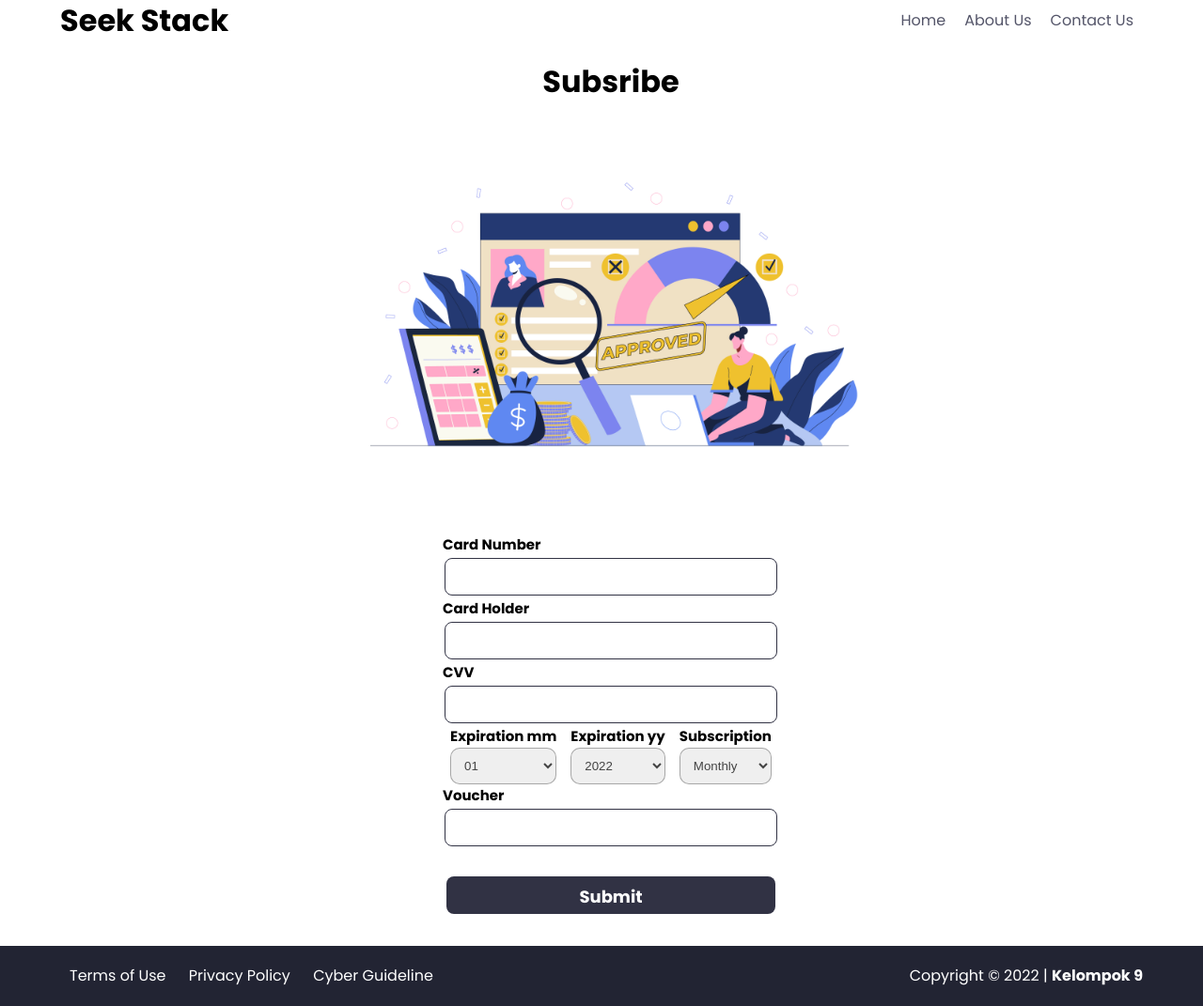
After one commit to VolaTile324/Kel9_WebProject, a PHP site: page /subscribe.html in a window 1280 px wide. The commit adds this page. Shown: the whole page at 94% size. Run offline with PHP 8.4, Linux system fonts and the light colour scheme.

Commit message:
Added subscribe

```diff
--- a/css/index.css
+++ b/css/index.css
@@ -102,11 +102,11 @@
 }
 
 .checked-list{
-    list-style-image: url('image/list/checked.png');
+    list-style-image: url('../image/list/checked.png');
 }
 
 .unchecked-list{
-    list-style-image: url('image/list/unchecked.png');
+    list-style-image: url('../image/list/unchecked.png');
 }
 
 
--- /dev/null
+++ b/css/subscribe.css
@@ -0,0 +1,79 @@
+.subs-container{
+    margin: 0;
+}
+
+.subs-img img{
+    margin: 20px;
+    width: 600px ;
+    margin-right: 20px;
+}
+
+.subs-container form{
+    border: 1px;
+    display: flex;
+    align-items: center;
+    justify-content: center;
+    flex-direction: column;
+    width: 100%;
+    padding: 10px;
+    background-color: transparent;
+    border: 12px;
+}
+
+form h1{
+    text-align: center;
+}
+
+.input-field label{
+    display: block;
+    font-size: 15px;
+    font-weight: bold;
+}
+
+.input-field input{
+    margin: 2px;
+    position: static;
+    width: 354px;
+    height: 40px;
+    left: 0px;
+    top: 40px;
+    background-color: transparent;
+    border: 1px solid #313244;
+    box-sizing: border-box;
+    border-radius: 8px;
+}
+
+.input-field-flex{
+    display: flex;
+    gap: 15px;
+}
+
+.input-field-flex select{
+    width: 100%;
+    padding: 10px;
+    border-radius: 10px;
+    border:1px solid rgba(0,0,0,.3);
+    color:#444;
+}
+
+.submit-btn:hover {
+    background-color: #222433;
+    cursor: pointer;
+}
+
+.submit-btn{
+    align-items: center;
+    text-align: center;
+    width: 350px;
+    height: 40px;
+    margin-top: 30px;
+    border: none;
+    outline: none;
+    padding: 8px;
+    border-radius: 8px;
+    background-color: #313244;
+    color: white;
+    font-size: 18px;
+    font-weight: bold;
+    font-family: Poppins;
+}
--- a/index.html
+++ b/index.html
@@ -48,7 +48,7 @@
                             Basis data produk perangkat lunak dan pelanggan yang terkemuka digunakan oleh
                             manajer produk, pemasar, analis, dan investor yang ingin memahami tren adopsi perangkat lunak.
                         </p>
-                        <a href="#" class="subsbutton">Subscribe Now!</a>
+                        <a href="subscribe.html" class="subsbutton">Subscribe Now!</a>
                     </div>
                     <img src="image/banner.png"/>
                 </div>
@@ -173,7 +173,7 @@
                                     <li>Lorem Ipsum Dolor sit amet. Eros dui.</li>
                                 </ul>
                             </div>
-                            <a href="#" class="button-get-started" id="button-monthly">Get Started</a>
+                            <a href="subscribe.html" class="button-get-started" id="button-monthly">Get Started</a>
                     </div>
 
                     <div class="price-container" id="price-yearly" >
@@ -188,7 +188,7 @@
                                     <li>Lorem Ipsum Dolor sit amet. Eros dui.</li>
                                 </ul>
                             </div>
-                            <a href="#" class="button-get-started" id="button-yearly">Get Started</a>
+                            <a href="subscribe.html" class="button-get-started" id="button-yearly">Get Started</a>
                     </div>
                 </div>
  		</main>
--- a/login.html
+++ b/login.html
@@ -35,7 +35,7 @@
                     <input type="submit" value="Login" id="login-form-submit">
                 </form> -->
 
-                <form>
+                <form action="javascript:getInfo()">
                     <div class="margin-bottom15px">
                       <label for="email" >Email</label>
                       <input type="email" id="email" aria-describedby="emailHelp" required>
@@ -44,7 +44,7 @@
                       <label for="password" >Password</label>
                       <input type="password" id="password" required>
                     </div>
-                    <button type="submit" class="button-signin" onclick="getInfo()">Sign In</button>
+                    <button type="submit" class="button-signin">Sign In</button>
                     <div class="line-or">
                         <p class="or">or</p>
                         <hr>
--- a/search_page.html
+++ b/search_page.html
@@ -20,10 +20,10 @@
                         <h1>Seek Stack</h1>
                     </div>
                     <nav class="nav">
-                        <a href="#" class="link">Home</a>
+                        <a href="index.html" class="link">Home</a>
                         <a href="#" class="link">About Us</a>
                         <a href="#" class="link">Contact Us</a>
-                        <a href="login.html" class="button-login">Sign In / Sign Up</a>
+                        <!-- <a href="login.html" class="button-login">Sign In / Sign Up</a> -->
                         </ul>
                     </nav>
 
--- /dev/null
+++ b/subscribe.html
@@ -0,0 +1,111 @@
+<!DOCTYPE html>
+<html lang="en">
+<head>
+    <meta charset="UTF-8">
+    <meta http-equiv="X-UA-Compatible" content="IE=edge">
+    <meta name="viewport" content="width=device-width, initial-scale=1.0">
+    <link rel="stylesheet" type="text/css" href="css/subscribe.css">
+    <link rel="stylesheet" type="text/css" href="css/general.css">
+    <link id="u-page-google-font" rel="stylesheet" href="https://fonts.googleapis.com/css?family=Alata:400">
+    <link rel="preconnect" href="https://fonts.googleapis.com">
+    <link rel="preconnect" href="https://fonts.gstatic.com" crossorigin>
+    <link href="https://fonts.googleapis.com/css2?family=Poppins:ital,wght@0,400;0,700;1,400;1,700&display=swap" rel="stylesheet">
+    <script defer src="#"></script>
+    <title>Subscribe</title>
+</head>
+<body>
+    <header id="header">
+        <div class="container">
+            <div class="header">
+                <div id="logo">
+                    <h1>Seek Stack</h1>
+                </div>
+                <nav class="nav">
+                    <a href="index.html" class="link">Home</a>
+                    <a href="#" class="link">About Us</a>
+                    <a href="#" class="link">Contact Us</a>
+                    </ul>
+                </nav>
+
+            </div>
+        </div>
+
+    <div class="subs-container">
+        <form action="index.html">
+            <h1>Subsribe</h1>
+            <div class="subs-img">
+                <img src="image/subs-img.jpg" alt="">
+            </div>
+            <div class="input-field">
+                <label>Card Number</label>
+                <input type="text" maxlength="16" class="card-number-input" required>
+                <label>Card Holder</label>
+                <input type="text" class="card-holder-input" required>
+                <label>CVV</label>
+                <input type="text" maxlength="4" class="cvv-input" required>
+            </div>
+            <div class="input-field-flex">
+                <div class="input-field">
+                    <label>Expiration mm</label>
+                    <select class="month-input">
+                        <option value="01">01</option>
+                        <option value="02">02</option>
+                        <option value="03">03</option>
+                        <option value="04">04</option>
+                        <option value="05">05</option>
+                        <option value="06">06</option>
+                        <option value="07">07</option>
+                        <option value="08">08</option>
+                        <option value="09">09</option>
+                        <option value="10">10</option>
+                        <option value="11">11</option>
+                        <option value="12">12</option>
+                    </select>
+                </div>
+                <div class="input-field">
+                    <label>Expiration yy</label>
+                    <select class="year-input">
+                        <option value="2022">2022</option>
+                        <option value="2023">2023</option>
+                        <option value="2024">2024</option>
+                        <option value="2025">2025</option>
+                        <option value="2026">2026</option>
+                        <option value="2027">2027</option>
+                        <option value="2028">2028</option>
+                        <option value="2029">2029</option>
+                        <option value="2030">2030</option>
+                    </select>
+                </div>
+                <div class="input-field">
+                    <label>Subscription</label>
+                    <select class="type-subs-input">
+                        <option value="75k">Monthly</option>
+                        <option value="120k">Yearly</option>
+                    </select>
+                </div>
+            </div>
+            <div class="input-field">
+                <label>Voucher</label>
+                <input type="text" maxlength="10" class="voucher-input">
+            </div>
+            <button type="submit" class="submit-btn">Submit</button>
+        </form>
+        <br>
+    </div>
+    <footer id="footer" class="footer">
+        <div class="container">
+           <div class="footer-content">
+               <div class="footer-menu">
+                   <a href="#" class="footer-menu-link">Terms of Use</a>
+                   <a href="#" class="footer-menu-link">Privacy Policy</a>
+                   <a href="#" class="footer-menu-link">Cyber Guideline</a>
+               </div>
+               <p class="footer-copyright">
+                   Copyright &copy; 2022 | <strong>Kelompok 9</strong>
+               </p>
+           </div>
+       </div>
+   </footer>
+
+</body>
+</html>
```
Also changed, not shown: js/login.js (+4 -4 lines), image/subs-img.jpg (added).
